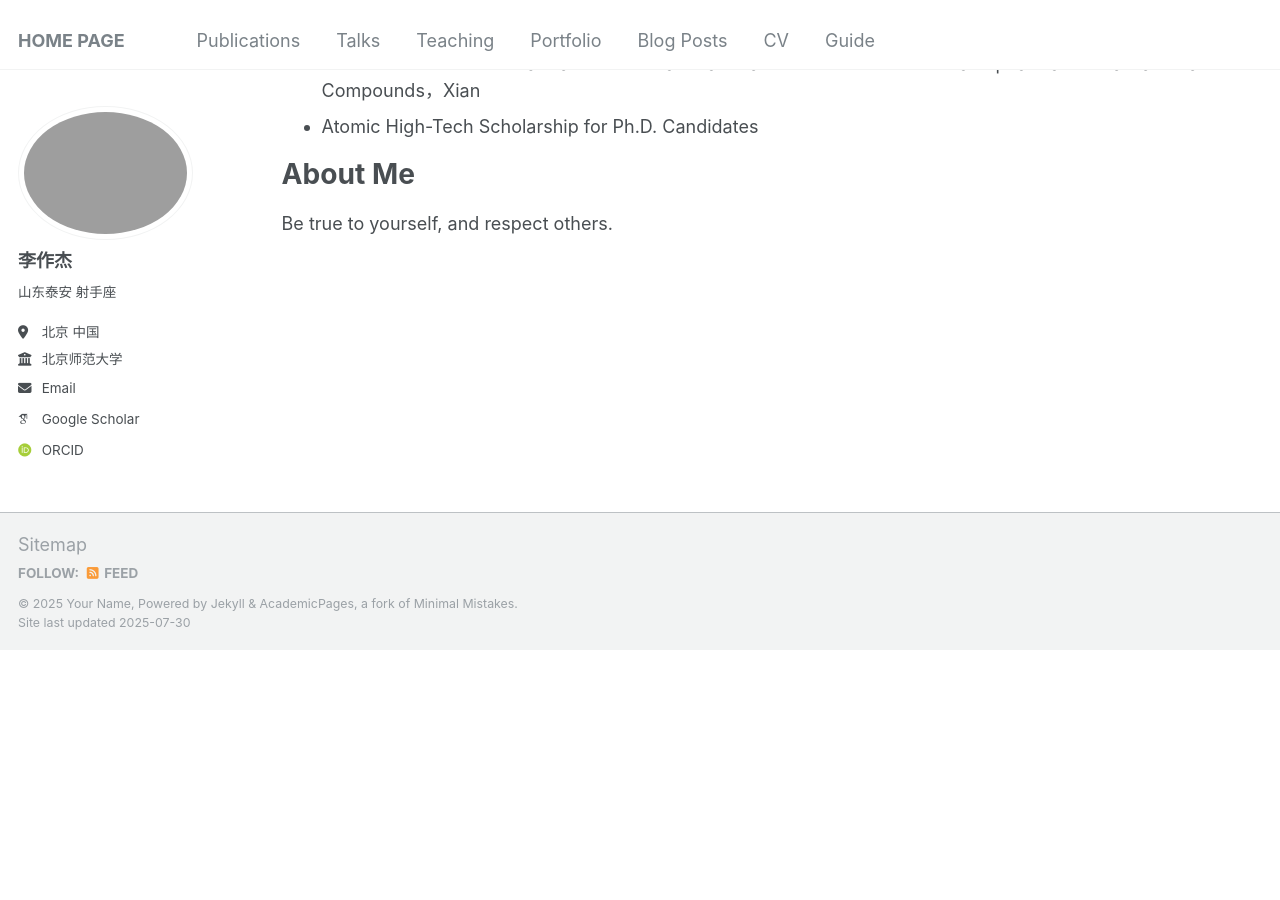
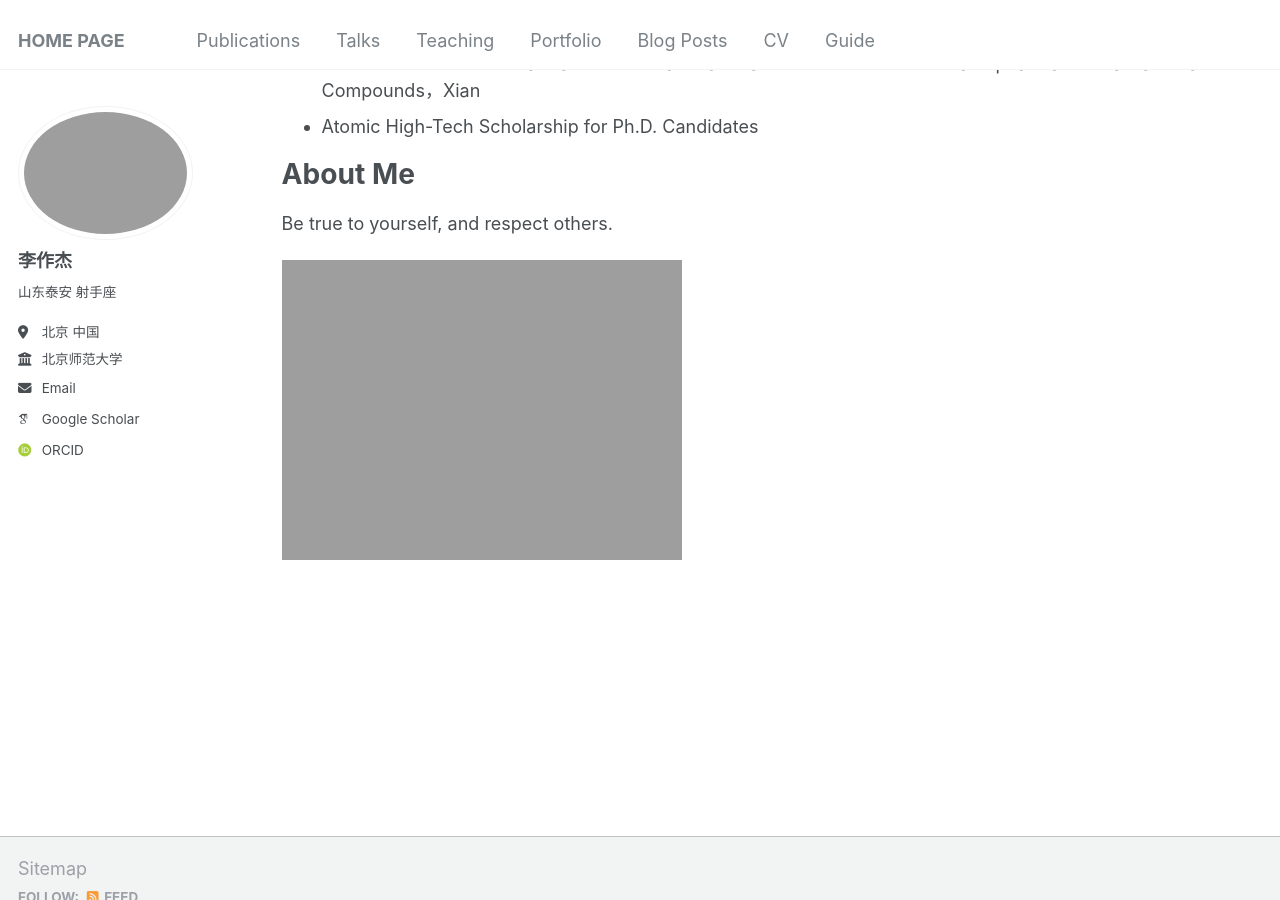
Before and after one commit to Infinity-LZJ/Zuojie_Li.github, a Jekyll site: the page built from _pages/cv.md, in a window 1280 px wide and 900 px high, scrolled down 1658 px. Built offline with Jekyll 4.4.1, drawn with Linux system fonts in a browser that asks for light colours; some web fonts are replaced; before the commit the page ends 2308 px from its top, so only the background shows below that.

Commit message:
Update cv.md
Signed-off-by: Zuojie_Li <zuojieli@yeah.net>

```diff
--- a/_pages/cv.md
+++ b/_pages/cv.md
@@ -67,3 +67,5 @@ Awards
 About Me
 ======
 Be true to yourself, and respect others.
+
+![personal](https://infinity-lzj.github.io/Zuojie_Li.github/files/personal.jpg "personal")
```
